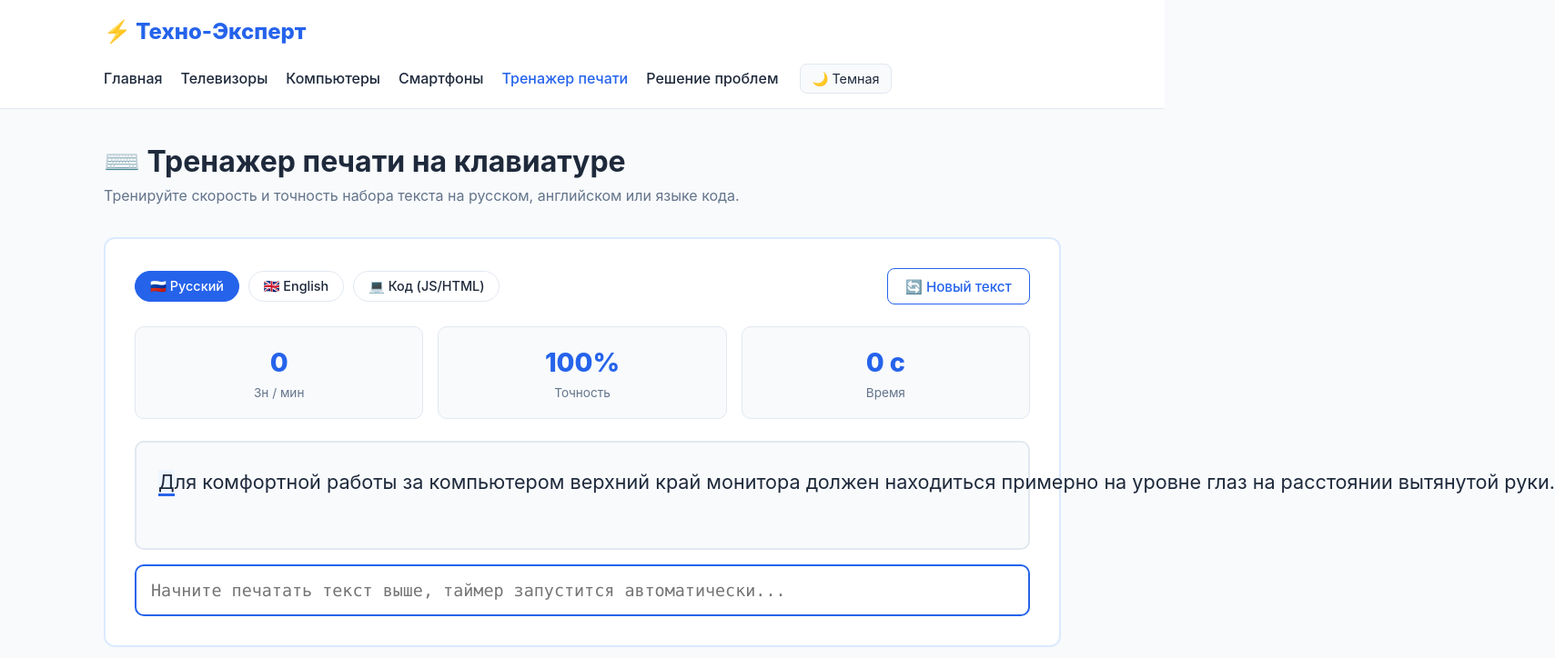
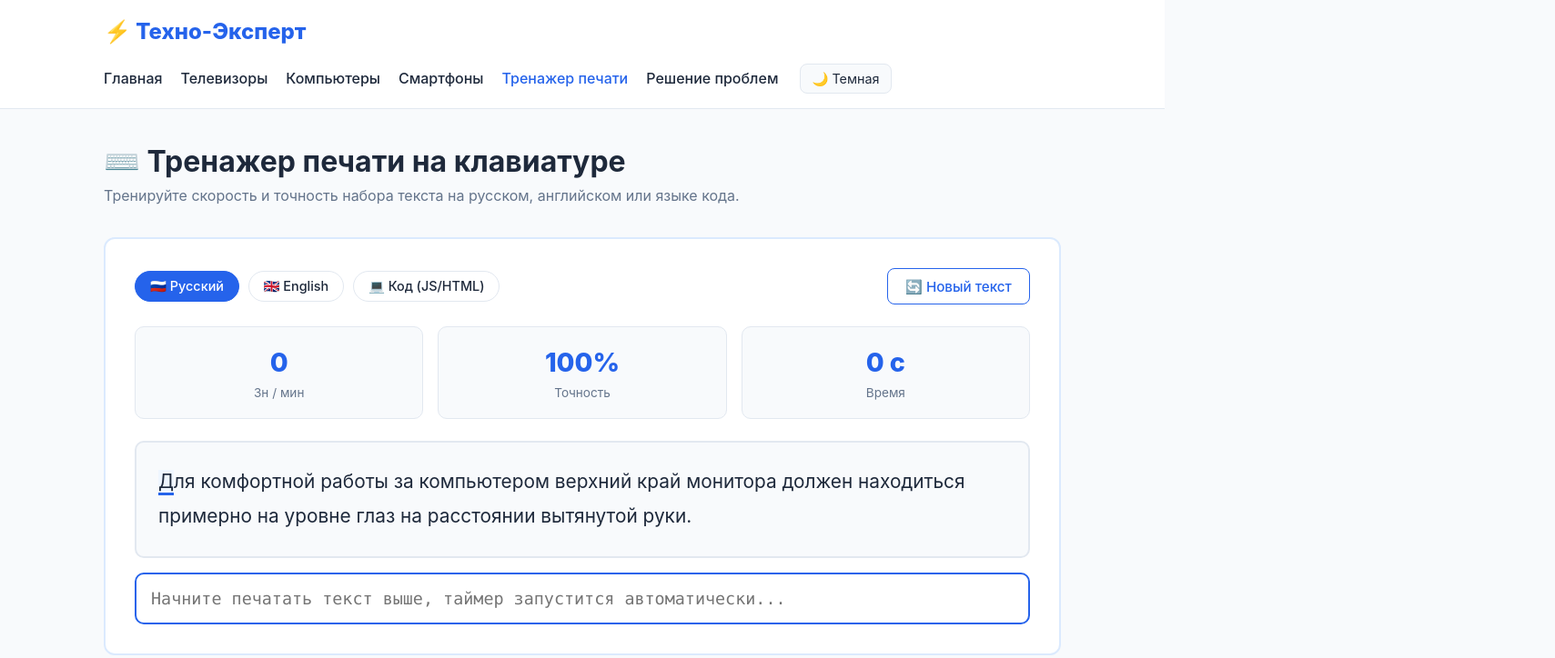
Before and after one commit to gg9730594-cpu/techno-expert-1000, a plain HTML site: page typing.html in a window 1280 px wide. Shown: the top 724 px of the page at 91% size, 1709 px wide, since content can reach past the window. Drawn offline with Linux system fonts and the light colour scheme.

Commit message:
Update typing.html

```diff
--- a/typing.html
+++ b/typing.html
@@ -33,17 +33,21 @@
             border: 2px solid var(--border);
             border-radius: 10px;
             padding: 1.5rem;
-            font-size: 1.35rem;
+            font-size: 1.3rem;
             line-height: 1.8;
             font-family: "JetBrains Mono", "Fira Code", Consolas, monospace;
             margin-bottom: 1rem;
             user-select: none;
             min-height: 120px;
+            width: 100%;
+            overflow-wrap: break-word;
+            word-wrap: break-word;
+            white-space: normal;
         }
         .char-correct { color: #22c55e; }
         .char-wrong {
             color: #ef4444;
-            background: rgba(239, 68, 68, 0.2);
+            background: rgba(239, 68, 68, 0.25);
             border-radius: 3px;
         }
         .char-current {
@@ -178,7 +182,6 @@
             isFinished = false;
 
             const list = TEXTS[currentMode];
-            // Выбираем фразу, отличную от текущей
             let nextText = list[Math.floor(Math.random() * list.length)];
             if (nextText === targetText && list.length > 1) {
                 nextText = list[(list.indexOf(nextText) + 1) % list.length];
@@ -197,15 +200,23 @@
             inputEl.focus();
         }
 
+        function escapeHTML(str) {
+            return str.replace(/&/g, "&amp;").replace(/</g, "&lt;").replace(/>/g, "&gt;");
+        }
+
         function renderText(typed) {
             let html = "";
             for (let i = 0; i < targetText.length; i++) {
-                const char = targetText[i] === " " ? "&nbsp;" : targetText[i];
+                // Используем обычный пробел, чтобы браузер переносил строки по словам
+                const rawChar = targetText[i];
+                const char = rawChar === " " ? " " : escapeHTML(rawChar);
+
                 if (i < typed.length) {
-                    if (typed[i] === targetText[i]) {
+                    if (typed[i] === rawChar) {
                         html += `<span class="char-correct">${char}</span>`;
                     } else {
-                        html += `<span class="char-wrong">${char}</span>`;
+                        const wrongDisplay = rawChar === " " ? "_" : char;
+                        html += `<span class="char-wrong">${wrongDisplay}</span>`;
                     }
                 } else if (i === typed.length) {
                     html += `<span class="char-current">${char}</span>`;
@@ -226,7 +237,6 @@
                 timerInterval = setInterval(updateStats, 300);
             }
 
-            // Считаем ошибки при каждом новом введенном символе
             if (typed.length > totalTyped) {
                 const idx = typed.length - 1;
                 if (typed[idx] !== targetText[idx]) {
@@ -238,7 +248,6 @@
             renderText(typed);
             updateStats();
 
-            // Завершение текста
             if (typed.length >= targetText.length) {
                 finishTest();
             }
@@ -276,7 +285,6 @@
             `;
         }
 
-        // Запуск при загрузке
         initTest();
     </script>
 </body>
```
